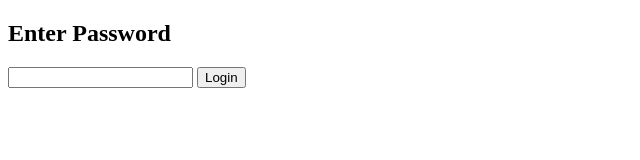
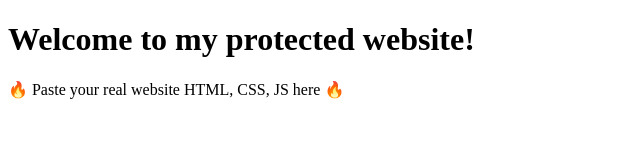
Before and after one commit to maxben-maker/rep, a plain HTML site: page index.html in a window 1280 px wide. Shown: the whole page, without its empty margins (0-640 px from the left). Drawn offline with Linux system fonts and the light colour scheme; sample sign-in values are in the browser's storage.

Commit message:
Update index.html

```diff
--- a/index.html
+++ b/index.html
@@ -2,22 +2,16 @@
 <html>
 <head>
   <meta charset="UTF-8">
-  <title>Login</title>
+  <title>My Website</title>
   <script>
-    function login() {
-      var password = document.getElementById("password").value;
-      if (password === "12345") {  // change 12345 to your password
-        sessionStorage.setItem("authenticated", "true");
-        window.location.href = "home.html";
-      } else {
-        alert("Wrong password!");
-      }
+    // Check if logged in
+    if (sessionStorage.getItem('authenticated') !== 'true') {
+      window.location.href = 'index.html';
     }
   </script>
 </head>
 <body>
-  <h2>Enter Password</h2>
-  <input type="password" id="password" />
-  <button onclick="login()">Login</button>
+  <h1>Welcome to my protected website!</h1>
+  <p>🔥 Paste your real website HTML, CSS, JS here 🔥</p>
 </body>
 </html>
```
